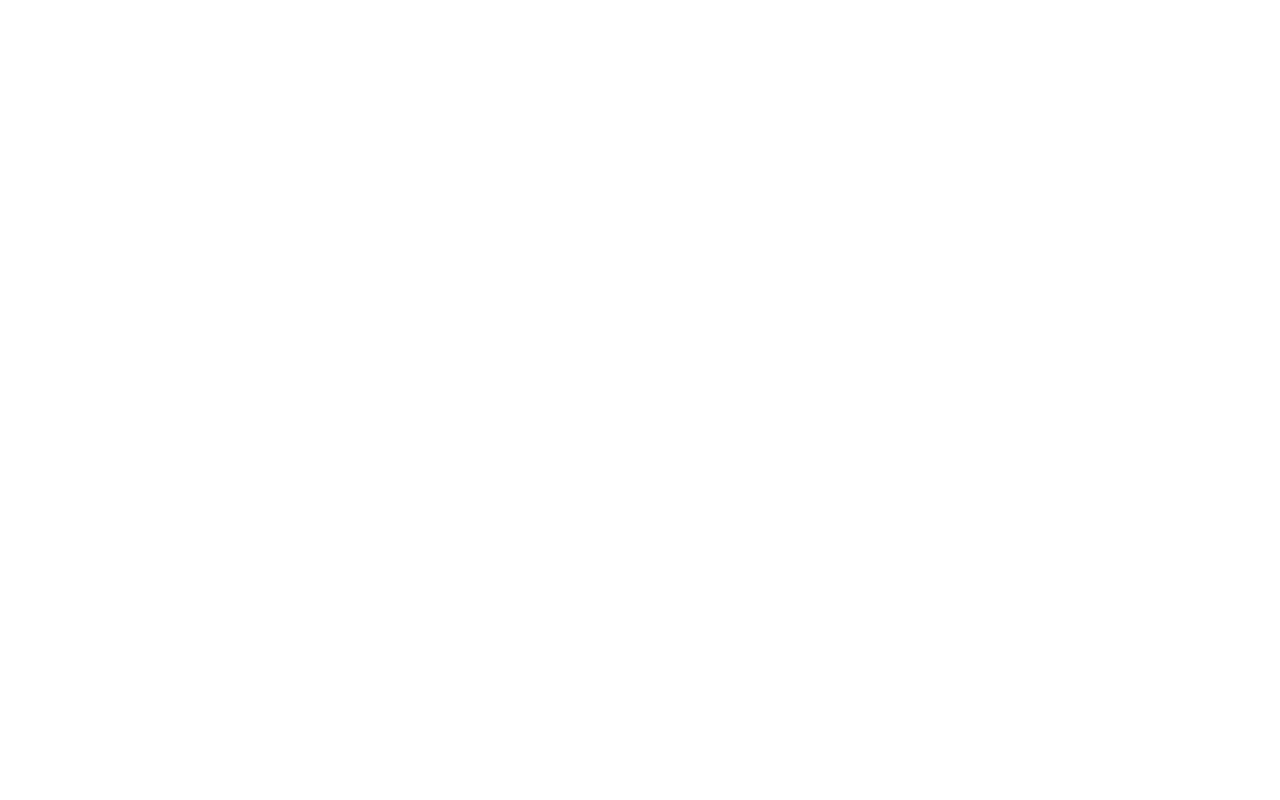
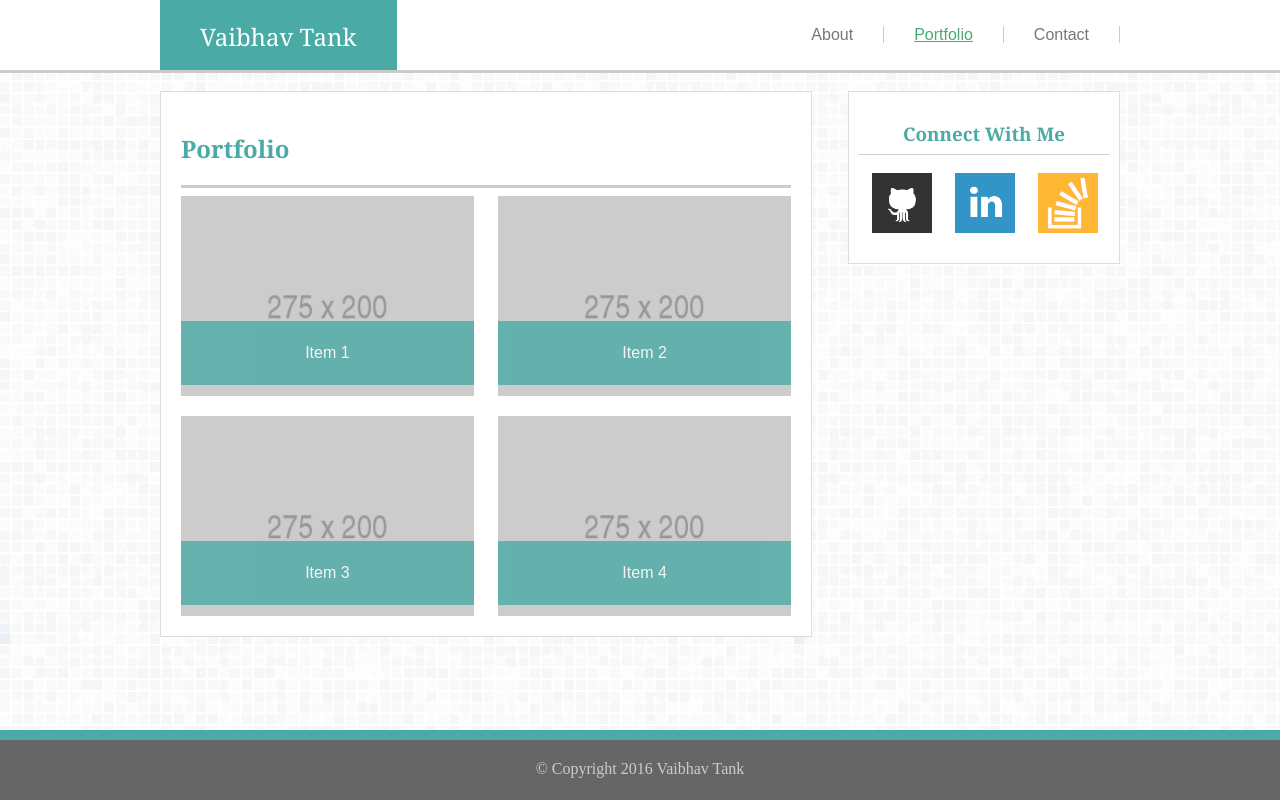
Before and after one commit to v-tank/Basic-Portfolio, a plain HTML site: page portfolio.html in a window 1280 px wide. Drawn offline with Linux system fonts and the light colour scheme.

Commit message:
updated files with working code and bonus work

```diff
--- a/assets/css/style.css
+++ b/assets/css/style.css
@@ -0,0 +1,257 @@
+body {
+	padding: 0;
+	margin: 0;
+	background-image: url("../images/grey_@2X.png");
+}
+
+header{
+	margin: 0;
+	padding: 0;
+	background-color: #fff;
+	border-bottom-style: solid;
+	border-color: #ccc;
+	overflow: auto;
+}
+
+#navWrapper {
+	width: 960px;
+	margin: auto;
+	height: 70px;
+	padding: 0;
+	position: relative;
+}
+
+header nav {
+	float: right;
+}
+
+header #logo {
+	float: left;
+	background-color: #4aaaa5;
+	font-size: 24px;
+	color: #fff;
+	position: absolute;
+	height: 70px;
+	padding: 20px 0;
+	left: 0;
+}
+
+header span{
+	height: 70px;
+	padding: 0 40px;
+}
+
+nav ul{
+	float: left;
+	list-style: none;
+/*	background: #ccc;*/
+	padding: 10px 0 10px 30px;
+}
+
+nav ul li {
+	float: left;
+	/*background: red;*/
+	/*padding: 0 0 0 50px;*/
+}
+
+nav ul li a {
+	text-decoration: none;
+	background: #fff;
+	color: #777;
+	border-right:1px solid #ccc;
+	padding: 0 30px;
+	font-family: 'Arial', 'Helvetica Neue', Helvetica, sans-serif;
+}
+
+nav ul li a:hover{
+	color: #49a978;
+}
+
+section{
+	width: 650px;
+	float: left;
+}
+
+aside{
+	width: 270px;
+	float: right;
+	text-align: center;
+	padding-bottom: 20px;
+}
+
+section, aside{
+	background-color: #fff;
+	border-style: solid;
+	border-width: 1px;
+	border-color: #ddd;
+}
+
+.container{
+	width: 960px;
+	margin: 0 auto;
+}
+
+footer{
+	position: absolute;
+	bottom: 0;
+	clear: both;
+	text-align: center;
+	background-color: #666;
+	color: #ccc;
+	width: 100%;
+	height: 60px;
+	border-top-style: solid;
+	border-color: #4aaaa5;
+	border-width: 10px;
+}
+
+#logo, #logo-text, h2, h3 {
+	font-family: 'Georgia', Times, Times New Roman, serif;
+}
+
+h2, h3 {
+	color: #4aaaa5;
+}
+
+h3{
+	margin-bottom: 0;
+}
+
+p {
+	font-family: 'Arial', 'Helvetica Neue', Helvetica, sans-serif;
+	margin-right: 10px;
+	margin-left: 10px;
+	line-height: 1.5em;
+	color: #777;
+}
+
+img {
+	float: left;
+	margin: 0 20px 10px 0;
+}
+
+.portfolio-content img {
+	float: left;
+	margin: 5px;
+}
+
+
+.bio-content, .portfolio-content, .contact-form-content {
+	padding: 20px;
+}
+
+.contact-content{
+	padding: 10px;
+}
+
+.social-icons img{
+	margin: 10px 5px;
+	padding-left: 8px;
+	padding-right: 5px;
+	opacity: 0.8;
+}
+
+
+#footer-text {
+	padding: 20px;
+}
+
+/* Form CSS */
+
+form{
+	font-family: 'Arial', 'Helvetica Neue', Helvetica, sans-serif;
+	color: #777;
+	line-height: 1.5em;
+}
+
+input[type=text], textarea{
+    width: 100%;
+    padding: 10px 10px;
+    margin: 10px 0;
+    display: inline-block;
+    border: 1px solid #ccc;
+    border-radius: 0px;
+    box-sizing: border-box;
+}
+
+input[type=submit] {
+    width: 120px;
+    background-color: #4aaaa5;
+    color: white;
+    padding: 14px 20px;
+    margin: 0;
+    cursor: pointer;
+    font-family: 'Arial', 'Helvetica Neue', Helvetica, sans-serif;
+		font-size: 16px;
+}
+
+input[type=submit]:hover {
+    background-color: #49a978;
+    font-family: 'Arial', 'Helvetica Neue', Helvetica, sans-serif;
+		font-size: 16px;
+}
+
+/* Misc CSS */
+
+#selected {
+	color: #49a978;
+	text-decoration: underline;
+	text-decoration-style: solid;
+}
+
+.bio-content hr {
+	display: block;
+  margin: 20px 0;
+}
+
+.social-icons img:hover{
+	opacity: 1;
+}
+
+/* Portfolio CSS */
+
+.titleBlock p{
+	background-color: #4aaaa5;
+	opacity: 0.8;
+	color: #fff;
+	text-align: center;
+	margin: 125px 0 0 0;
+	padding: 20px;
+}
+
+.left {
+    float: left;
+    margin-right: 10px;
+}
+
+.right {
+    float: right;
+    margin-left: 10px;
+}
+
+.portfolio-item {
+    width: 48%;
+    height: 200px;
+    margin-bottom: 20px;
+}
+
+/* Portfolio items */
+.p1{
+	background-image: url("../images/275x200.png");
+	background-size: 300px;
+}
+
+.p2{
+	background-image: url("../images/275x200.png");
+	background-size: 300px;
+}
+
+.p3{
+	background-image: url("../images/275x200.png");
+	background-size: 300px;
+}
+
+.p4{
+	background-image: url("../images/275x200.png");
+	background-size: 300px;
+}
--- a/contact.html
+++ b/contact.html
@@ -0,0 +1,82 @@
+<!DOCTYPE html>
+<html>
+
+<head>
+	<meta charset="UTF-8">
+	<title>Vaibhav Tank - Contact Me</title>
+	<link rel="stylesheet" text="text/css" href="assets/css/style.css">
+</head>
+
+<body>
+	<!-- Header -->
+	<header>
+		<div id="navWrapper">
+
+			<!-- Text Logo -->
+			<div id="logo">
+				<span>Vaibhav Tank</span>
+			</div>
+
+			<!-- Nav bar -->
+			<nav>
+				<ul>
+					<li><a href="index.html">About</a></li>
+					<li><a href="portfolio.html">Portfolio</a></li>
+					<li><a href="contact.html" id="selected">Contact</a></li>
+				</ul>
+			</nav>
+		</div>
+	</header>
+
+	<br>
+
+	<!-- Overall container -->
+	<div class="container">
+
+		<!-- Left Section -->
+		<section>
+			<div class="contact-form-content">
+				<h2>Contact</h2>
+
+				<hr size="3" color="#ccc">
+
+				<form>
+					Name
+					<input type="text" name="firstname" placeholder="John Smith">
+
+					Email
+					<input type="text" name="email" placeholder="example@gmail.com">
+
+					Message
+					<textarea rows="15" cols="70" name="message" placeholder="Enter message here">
+					</textarea>
+
+					<input type="submit" value="Submit">
+
+				</form>
+			</div>
+		</section>
+
+		<!-- Aside section -->
+		<aside>
+			<div class="contact-content">
+				<h3>Connect With Me</h3>
+
+				<hr size="1" color="#ccc">
+
+				<div class="social-icons">
+					<a href="https://www.github.com/v-tank" target="_blank"><img src="assets/images/github.png" alt="Github Link" height="60px" width="60px" /></a>
+
+					<a href="https://www.linkedin.com/in/tankv" target="_blank"><img src="assets/images/linkedin.png" alt="Linkedin Link" height="60px" width="60px" /></a>
+
+					<a href="https://stackexchange.com/users/10782934/v-tank" target="_blank"><img src="assets/images/stack_overflow.png" alt="Stackoverflow Link" height="60px" width="60px" /></a>
+				</div>
+			</div>
+		</aside>
+	</div>
+
+	<footer>
+		<div id="footer-text">&copy; Copyright 2016 Vaibhav Tank</div>
+	</footer>
+</body>
+</html>
--- a/portfolio.html
+++ b/portfolio.html
@@ -0,0 +1,90 @@
+<!DOCTYPE html>
+<html>
+
+<head>
+	<meta charset="UTF-8">
+	<title>Vaibhav Tank - Portfolio</title>
+	<link rel="stylesheet" text="text/css" href="assets/css/style.css">
+</head>
+
+<body>
+	<!-- Header -->
+	<header>
+		<div id="navWrapper">
+
+			<!-- Text Logo -->
+			<div id="logo">
+				<span>Vaibhav Tank</span>
+			</div>
+
+			<!-- Nav bar -->
+			<nav>
+				<ul>
+					<li><a href="index.html">About</a></li>
+					<li><a href="portfolio.html" id="selected">Portfolio</a></li>
+					<li><a href="contact.html">Contact</a></li>
+				</ul>
+			</nav>
+		</div>
+	</header>
+
+	<br>
+
+	<!-- Overall container -->
+	<div class="container">
+		<section>
+			<div class="portfolio-content">
+				<h2>Portfolio</h2>
+
+				<hr size="3" color="#ccc">
+
+				<div class="portfolio-item p1 left">
+					<div class="titleBlock">
+						<p>Item 1</p>
+					</div>
+				</div>
+
+				<div class="portfolio-item p2 right">
+					<div class="titleBlock">
+						<p>Item 2</p>
+					</div>
+				</div>
+
+				<div class="portfolio-item p3 left">
+					<div class="titleBlock">
+						<p>Item 3</p>
+					</div>
+				</div>
+
+				<div class="portfolio-item p4 right">
+					<div class="titleBlock">
+						<p>Item 4</p>
+					</div>
+				</div>
+			</div>
+		</section>
+
+		<!-- Aside section -->
+		<aside>
+			<div class="contact-content">
+				<h3>Connect With Me</h3>
+
+				<hr size="1" color="#ccc">
+
+				<div class="social-icons">
+					<a href="https://www.github.com/v-tank" target="_blank"><img src="assets/images/github.png" alt="Github Link" height="60px" width="60px" /></a>
+
+					<a href="https://www.linkedin.com/in/tankv" target="_blank"><img src="assets/images/linkedin.png" alt="Linkedin Link" height="60px" width="60px" /></a>
+
+					<a href="https://stackexchange.com/users/10782934/v-tank" target="_blank"><img src="assets/images/stack_overflow.png" alt="Stackoverflow Link" height="60px" width="60px" /></a>
+				</div>
+			</div>
+		</aside>
+	</div>
+
+	<!-- Footer -->
+	<footer>
+		<div id="footer-text">&copy; Copyright 2016 Vaibhav Tank</div>
+	</footer>
+</body>
+</html>
```
Also changed, not shown: index.html (+42 -16 lines), assets/images/275x200.png (added), assets/images/gh.png (deleted), assets/images/github.png (added), assets/images/grey_@2X.png (added), assets/images/li.png (deleted), assets/images/linkedin.png (added), assets/images/so.png (deleted), assets/images/stack_overflow.png (added).
